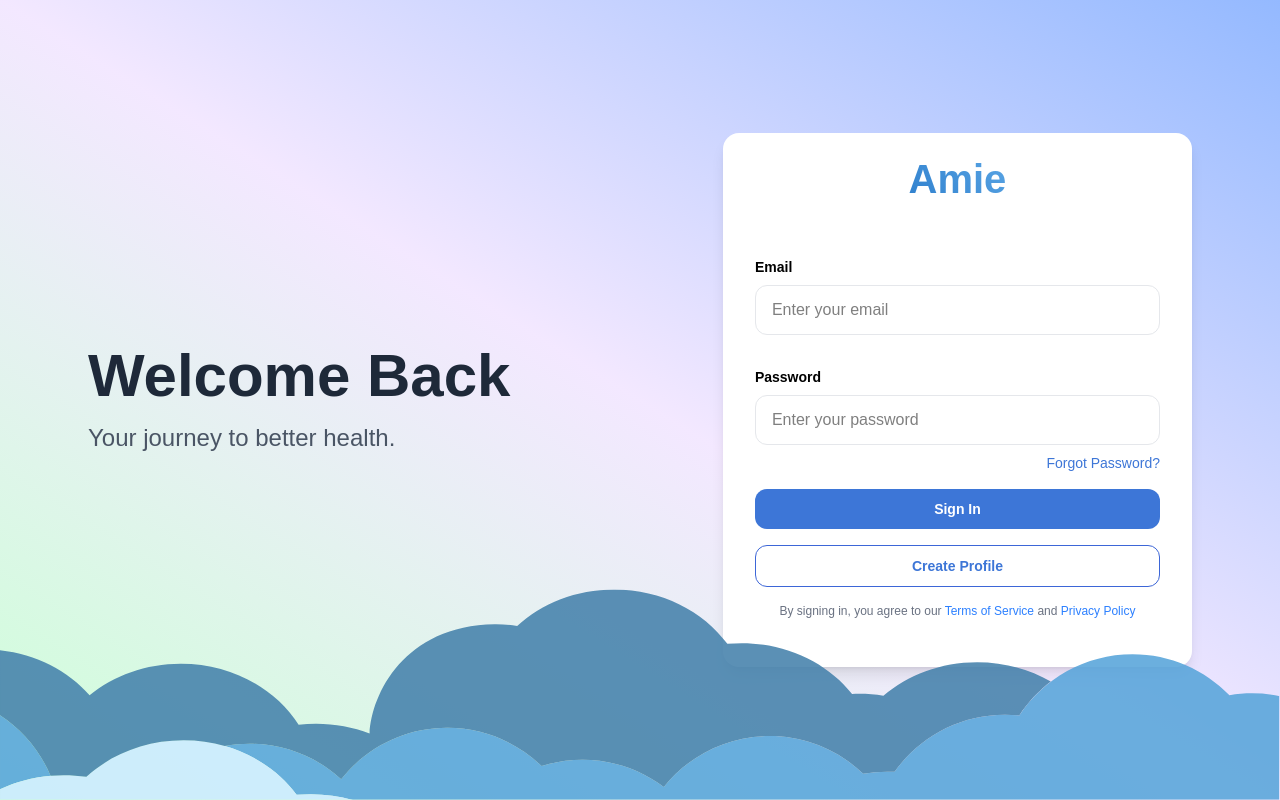
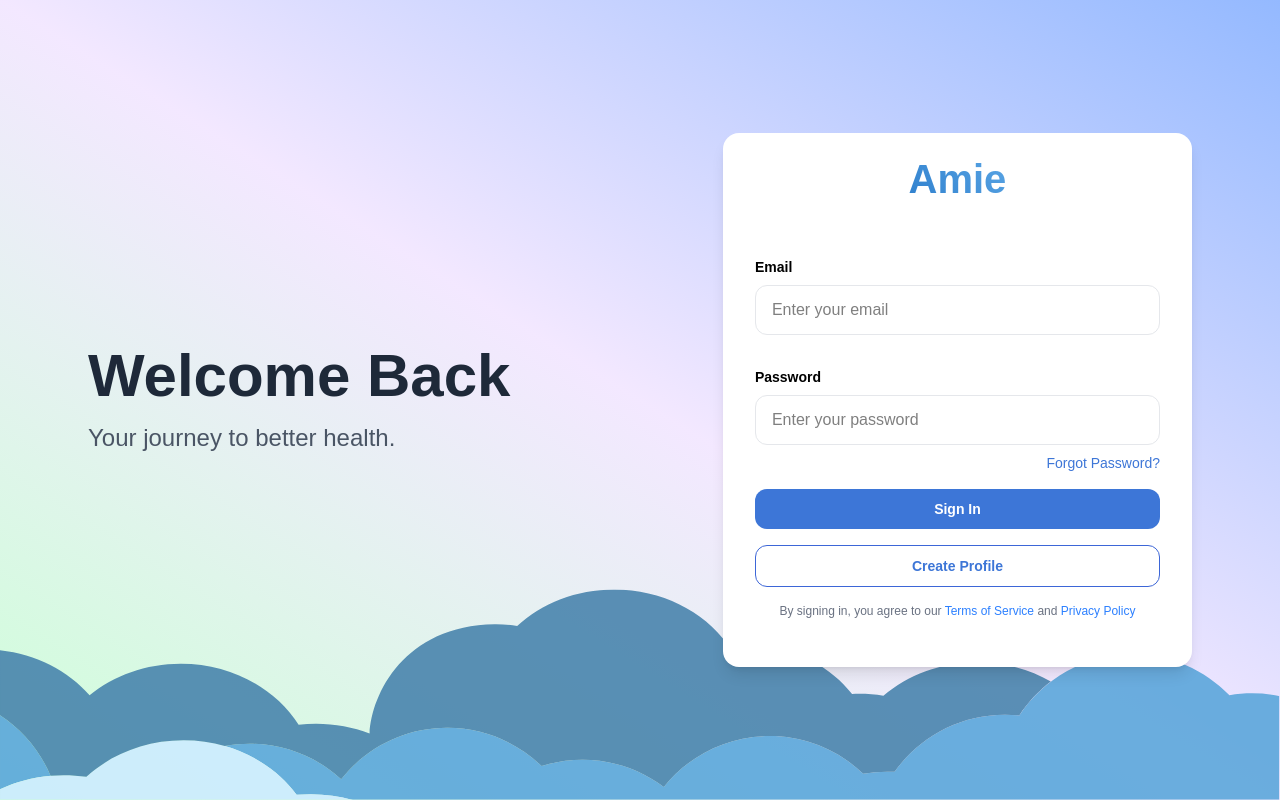
Before and after one commit to akelladeepak/amie-webapp, a React (Vite) app in the folder amie/: page /#/ in a window 1280 px wide. Built offline with nearby package versions, Linux system fonts and the light colour scheme; the HTML template or start-up script is replaced by a standard one.

Commit message:
Adjust z index of cloud and login modal

```diff
--- a/amie/src/pages/Login.jsx
+++ b/amie/src/pages/Login.jsx
@@ -25,7 +25,7 @@ function Login() {
           </p>
         </div>
         {/* Right side login form */}
-        <div className="w-full md:w-1/2 bg-white shadow-lg rounded-2xl px-8 pb-8 pt-4">
+        <div className="w-full md:w-1/2 bg-white shadow-lg rounded-2xl px-8 pb-8 pt-4 z-50">
           <div className='mb-6 md:mb-12'>
           <h1 className='logo text-center select-none'>
             Amie
@@ -79,7 +79,7 @@ function Login() {
         </div>
       </div>
       {/* Cloud */}
-      <div className='absolute bottom-0 w-dvw pointer-events-none'>
+      <div className='absolute bottom-0 w-dvw pointer-events-none z-0'>
         <img src={cloud} className='object-cover w-full'></img>
       </div>
     </div>
```
